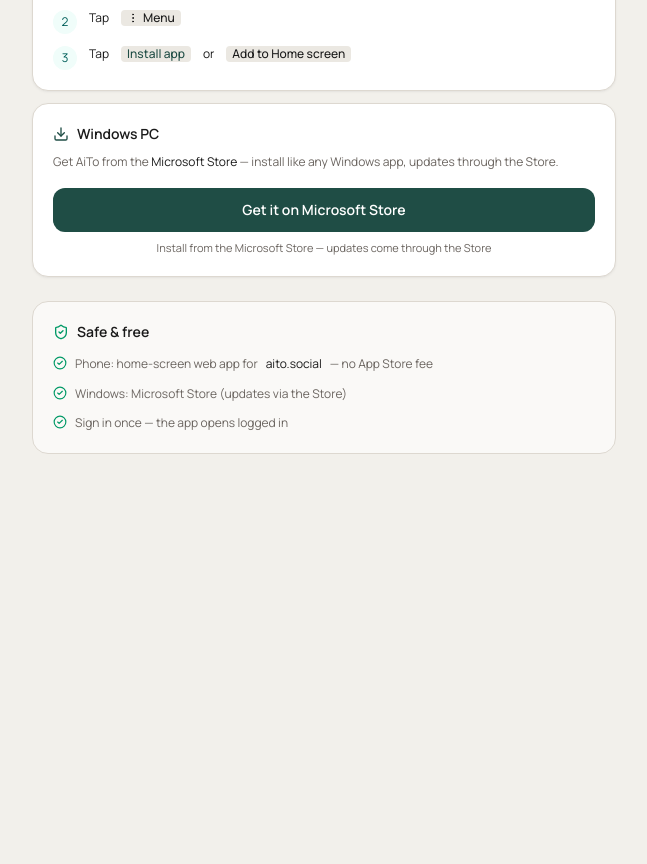
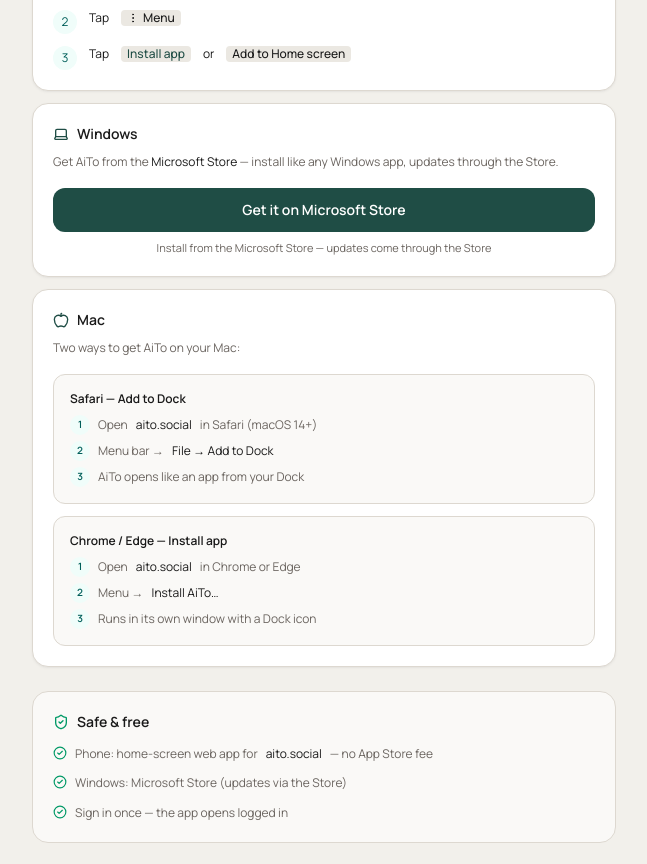
Before and after one commit to ShubhamRSY/ai-thoughts, a Next.js app: page /install in a window 1280 px wide. Shown: the part 540-1404 px from the top of the page, without its empty margins (316-963 px from the left). Before the commit the page ends 1058 px from the top, so only its background shows below. Built offline with nearby package versions, Linux system fonts and the light colour scheme; no server answers.

Commit message:
Add Mac install options to the /install page

```diff
--- a/src/app/install/page.tsx
+++ b/src/app/install/page.tsx
@@ -2,7 +2,7 @@
 
 import { useState } from "react";
 import Link from "next/link";
-import { Share, Smartphone, ShieldCheck, Download, CheckCircle2, MoreVertical } from "lucide-react";
+import { Share, Smartphone, ShieldCheck, CheckCircle2, MoreVertical, Apple, Laptop } from "lucide-react";
 import BrandMark from "@/components/BrandMark";
 import WindowsStoreCta from "@/components/WindowsStoreCta";
 import { useAuth } from "@/hooks/useAuth";
@@ -179,7 +179,7 @@
 
           <section className="rounded-2xl border border-[var(--border-base)] bg-white p-5 shadow-sm shadow-slate-900/5">
             <h2 className="flex items-center gap-2 text-sm font-semibold text-[var(--foreground)]">
-              <Download className="h-4 w-4 text-[var(--accent)]" /> Windows PC
+              <Laptop className="h-4 w-4 text-[var(--accent)]" /> Windows
             </h2>
             <p className="mt-2 text-xs leading-relaxed text-[var(--muted)]">
               Get AiTo from the <span className="text-[var(--foreground)]">Microsoft Store</span> —
@@ -187,6 +187,70 @@
             </p>
             <div className="mt-4">
               <WindowsStoreCta buttonClassName="flex w-full items-center justify-center rounded-xl bg-[var(--accent)] px-5 py-3 text-sm font-semibold text-white transition hover:bg-[var(--accent-2)] active:scale-95 disabled:cursor-not-allowed disabled:opacity-70" />
+            </div>
+          </section>
+
+          <section className="rounded-2xl border border-[var(--border-base)] bg-white p-5 shadow-sm shadow-slate-900/5">
+            <h2 className="flex items-center gap-2 text-sm font-semibold text-[var(--foreground)]">
+              <Apple className="h-4 w-4 text-[var(--accent)]" /> Mac
+            </h2>
+            <p className="mt-2 text-xs leading-relaxed text-[var(--muted)]">
+              Two ways to get AiTo on your Mac:
+            </p>
+            <div className="mt-4 flex flex-col gap-3">
+              <div className="rounded-xl border border-[var(--border-base)] bg-[var(--surface)] p-4">
+                <p className="text-xs font-semibold text-[var(--foreground)]">
+                  Safari — Add to Dock
+                </p>
+                <ol className="mt-2 flex flex-col gap-1.5 text-xs leading-relaxed text-[var(--muted)]">
+                  <li className="flex gap-2">
+                    <span className="flex h-5 w-5 shrink-0 items-center justify-center rounded-full bg-teal-50 text-[10px] font-semibold text-teal-800">
+                      1
+                    </span>
+                    Open <span className="text-[var(--foreground)]">aito.social</span> in Safari
+                    (macOS 14+)
+                  </li>
+                  <li className="flex gap-2">
+                    <span className="flex h-5 w-5 shrink-0 items-center justify-center rounded-full bg-teal-50 text-[10px] font-semibold text-teal-800">
+                      2
+                    </span>
+                    Menu bar → <span className="text-[var(--foreground)]">File → Add to Dock</span>
+                  </li>
+                  <li className="flex gap-2">
+                    <span className="flex h-5 w-5 shrink-0 items-center justify-center rounded-full bg-teal-50 text-[10px] font-semibold text-teal-800">
+                      3
+                    </span>
+                    AiTo opens like an app from your Dock
+                  </li>
+                </ol>
+              </div>
+              <div className="rounded-xl border border-[var(--border-base)] bg-[var(--surface)] p-4">
+                <p className="text-xs font-semibold text-[var(--foreground)]">
+                  Chrome / Edge — Install app
+                </p>
+                <ol className="mt-2 flex flex-col gap-1.5 text-xs leading-relaxed text-[var(--muted)]">
+                  <li className="flex gap-2">
+                    <span className="flex h-5 w-5 shrink-0 items-center justify-center rounded-full bg-teal-50 text-[10px] font-semibold text-teal-800">
+                      1
+                    </span>
+                    Open <span className="text-[var(--foreground)]">aito.social</span> in Chrome or
+                    Edge
+                  </li>
+                  <li className="flex gap-2">
+                    <span className="flex h-5 w-5 shrink-0 items-center justify-center rounded-full bg-teal-50 text-[10px] font-semibold text-teal-800">
+                      2
+                    </span>
+                    Menu →{" "}
+                    <span className="text-[var(--foreground)]">Install AiTo…</span>
+                  </li>
+                  <li className="flex gap-2">
+                    <span className="flex h-5 w-5 shrink-0 items-center justify-center rounded-full bg-teal-50 text-[10px] font-semibold text-teal-800">
+                      3
+                    </span>
+                    Runs in its own window with a Dock icon
+                  </li>
+                </ol>
+              </div>
             </div>
           </section>
         </div>
```
